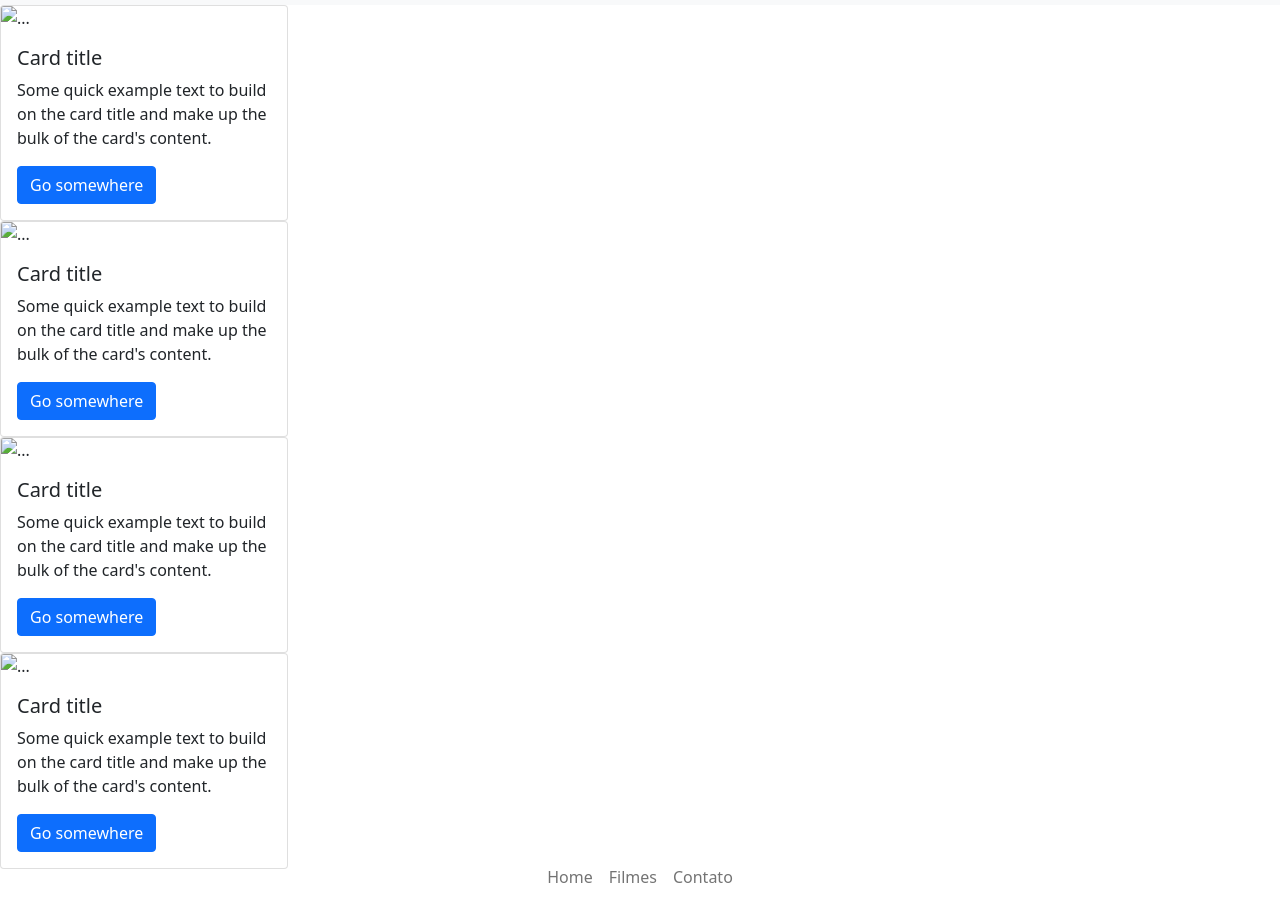
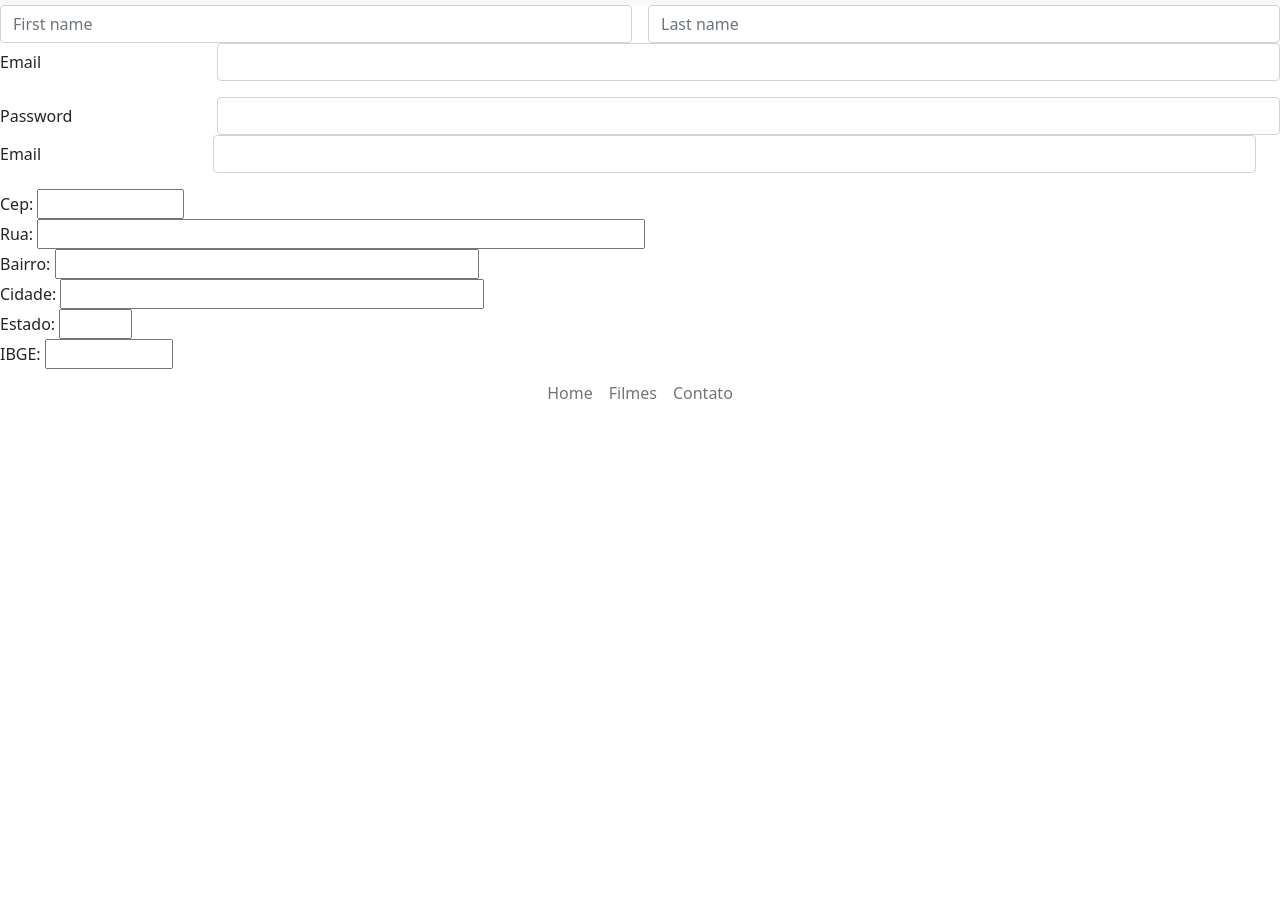
Before and after one commit to mcastroneto/resiliaflix, a plain HTML site: page cadastro.html in a window 1280 px wide. Shown: the part 51-948 px from the top of the page. After the commit the page ends 800 px from the top, so only its background shows below. Drawn offline with nearby package versions, Linux system fonts and the light colour scheme.

Commit message:
cadastro versao 0.1 - API VIA CEP implementada, testada e valida

```diff
--- a/cadastro.html
+++ b/cadastro.html
@@ -2,13 +2,13 @@
 <html lang="en">
 	<head>
 		<meta charset="UTF-8">
+		<meta http-equiv="Content-Type" content="text/html; charset=utf-8" />
 		<meta http-equiv="X-UA-Compatible" content="IE=edge">
 		<meta name="viewport" content="width=device-width, initial-scale=1.0">
 		<title>ResiliaFlix</title>
 		<link href="https://cdn.jsdelivr.net/npm/bootstrap@5.1.3/dist/css/bootstrap.min.css" rel="stylesheet" integrity="sha384-1BmE4kWBq78iYhFldvKuhfTAU6auU8tT94WrHftjDbrCEXSU1oBoqyl2QvZ6jIW3" crossorigin="anonymous">
 		<link href="style.css" rel="stylesheet">
 	</head>
-	<body>
 		<header>
 			<nav class="navbar navbar-expand-lg navbar-light bg-light">
 				<div class="container-fluid">
@@ -51,59 +51,48 @@
 			</nav>
 		</header>
 		<main>
-
-
-
-
-
-			<!--IGNORAR ESTAR PARTE, É SÓ PARA SEPARAR O HEADER DO FOOTER-->
-
-
-
-			<div class="card" style="width: 18rem;">
-				<img src="..." class="card-img-top" alt="...">
-				<div class="card-body">
-				  <h5 class="card-title">Card title</h5>
-				  <p class="card-text">Some quick example text to build on the card title and make up the bulk of the card's content.</p>
-				  <a href="#" class="btn btn-primary">Go somewhere</a>
+			<div class="row g-3">
+				<div class="col">
+				  <input type="text" class="form-control" placeholder="First name" aria-label="First name">
+				</div>
+				<div class="col">
+				  <input type="text" class="form-control" placeholder="Last name" aria-label="Last name">
 				</div>
 			  </div>
-			  <div class="card" style="width: 18rem;">
-				<img src="..." class="card-img-top" alt="...">
-				<div class="card-body">
-				  <h5 class="card-title">Card title</h5>
-				  <p class="card-text">Some quick example text to build on the card title and make up the bulk of the card's content.</p>
-				  <a href="#" class="btn btn-primary">Go somewhere</a>
+			  <form>
+				<div class="row mb-3">
+				  <label for="inputEmail3" class="col-sm-2 col-form-label">Email</label>
+				  <div class="col-sm-10">
+					<input type="email" class="form-control" id="inputEmail3">
+				  </div>
 				</div>
-			  </div>
-			  <div class="card" style="width: 18rem;">
-				<img src="..." class="card-img-top" alt="...">
-				<div class="card-body">
-				  <h5 class="card-title">Card title</h5>
-				  <p class="card-text">Some quick example text to build on the card title and make up the bulk of the card's content.</p>
-				  <a href="#" class="btn btn-primary">Go somewhere</a>
-				</div>
-			  </div>
-			  <div class="card" style="width: 18rem;">
-				<img src="..." class="card-img-top" alt="...">
-				<div class="card-body">
-				  <h5 class="card-title">Card title</h5>
-				  <p class="card-text">Some quick example text to build on the card title and make up the bulk of the card's content.</p>
-				  <a href="#" class="btn btn-primary">Go somewhere</a>
-				</div>
-			  </div>
-
-
-
-			<!--IGNORAR ESTAR PARTE, É SÓ PARA SEPARAR O HEADER DO FOOTER-->
-
-
+				<div class="row mb-3">
+				  <label for="inputPassword3" class="col-sm-2 col-form-label">Password</label>
+				  <div class="col-sm-10">
+					<input type="password" class="form-control" id="inputPassword3">
+				  </div><form>
+					<div class="row mb-3">
+					  <label for="inputEmail3" class="col-sm-2 col-form-label">Email</label>
+					  <div class="col-sm-10">
+						<input type="email" class="form-control" id="inputEmail3">
+					  </div>
+					</div>
+			<form method="get" action=".">
+				<label>Cep:
+				<input name="cep" type="text" id="cep" value="" size="10" maxlength="9"
+					   onblur="pesquisacep(this.value);" /></label><br />
+				<label>Rua:
+				<input name="rua" type="text" id="rua" size="60" /></label><br />
+				<label>Bairro:
+				<input name="bairro" type="text" id="bairro" size="40" /></label><br />
+				<label>Cidade:
+				<input name="cidade" type="text" id="cidade" size="40" /></label><br />
+				<label>Estado:
+				<input name="uf" type="text" id="uf" size="2" /></label><br />
+				<label>IBGE:
+				<input name="ibge" type="text" id="ibge" size="8" /></label><br />
+			  </form>
 		</main>
-
-
-
-
-
 		<footer>
 			<nav class="navbar navbar-expand-lg navbar-light">
 				<div class="container-fluid d-flex justify-content-evenly">
@@ -121,6 +110,7 @@
 				</div>
 			</nav>
 		</footer>
+		<script src="viacep.js"></script>
 		<script src="https://cdn.jsdelivr.net/npm/bootstrap@5.1.3/dist/js/bootstrap.bundle.min.js" integrity="sha384-ka7Sk0Gln4gmtz2MlQnikT1wXgYsOg+OMhuP+IlRH9sENBO0LRn5q+8nbTov4+1p" crossorigin="anonymous"></script>
 	</body>
 </html>
--- /dev/null
+++ b/viacep.js
@@ -0,0 +1,67 @@
+function limpa_formulário_cep() {
+	//Limpa valores do formulário de cep.
+	document.getElementById('rua').value=("");
+	document.getElementById('bairro').value=("");
+	document.getElementById('cidade').value=("");
+	document.getElementById('uf').value=("");
+	document.getElementById('ibge').value=("");
+}
+
+function meu_callback(conteudo) {
+if (!("erro" in conteudo)) {
+	//Atualiza os campos com os valores.
+	document.getElementById('rua').value=(conteudo.logradouro);
+	document.getElementById('bairro').value=(conteudo.bairro);
+	document.getElementById('cidade').value=(conteudo.localidade);
+	document.getElementById('uf').value=(conteudo.uf);
+	document.getElementById('ibge').value=(conteudo.ibge);
+} //end if.
+else {
+	//CEP não Encontrado.
+	limpa_formulário_cep();
+	alert("CEP não encontrado.");
+}
+}
+
+function pesquisacep(valor) {
+
+//Nova variável "cep" somente com dígitos.
+var cep = valor.replace(/\D/g, '');
+
+//Verifica se campo cep possui valor informado.
+if (cep != "") {
+
+	//Expressão regular para validar o CEP.
+	var validacep = /^[0-9]{8}$/;
+
+	//Valida o formato do CEP.
+	if(validacep.test(cep)) {
+
+		//Preenche os campos com "..." enquanto consulta webservice.
+		document.getElementById('rua').value="...";
+		document.getElementById('bairro').value="...";
+		document.getElementById('cidade').value="...";
+		document.getElementById('uf').value="...";
+		document.getElementById('ibge').value="...";
+
+		//Cria um elemento javascript.
+		var script = document.createElement('script');
+
+		//Sincroniza com o callback.
+		script.src = 'https://viacep.com.br/ws/'+ cep + '/json/?callback=meu_callback';
+
+		//Insere script no documento e carrega o conteúdo.
+		document.body.appendChild(script);
+
+	} //end if.
+	else {
+		//cep é inválido.
+		limpa_formulário_cep();
+		alert("Formato de CEP inválido.");
+	}
+} //end if.
+else {
+	//cep sem valor, limpa formulário.
+	limpa_formulário_cep();
+}
+};
```
